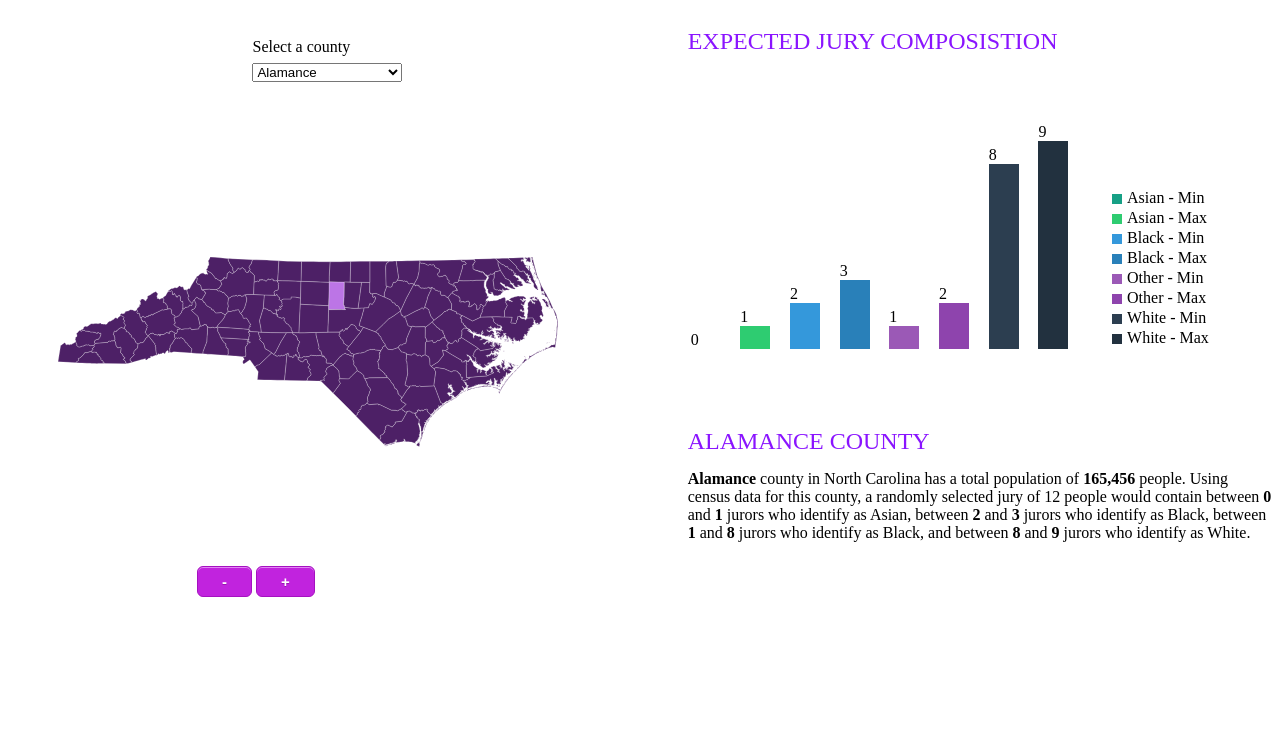
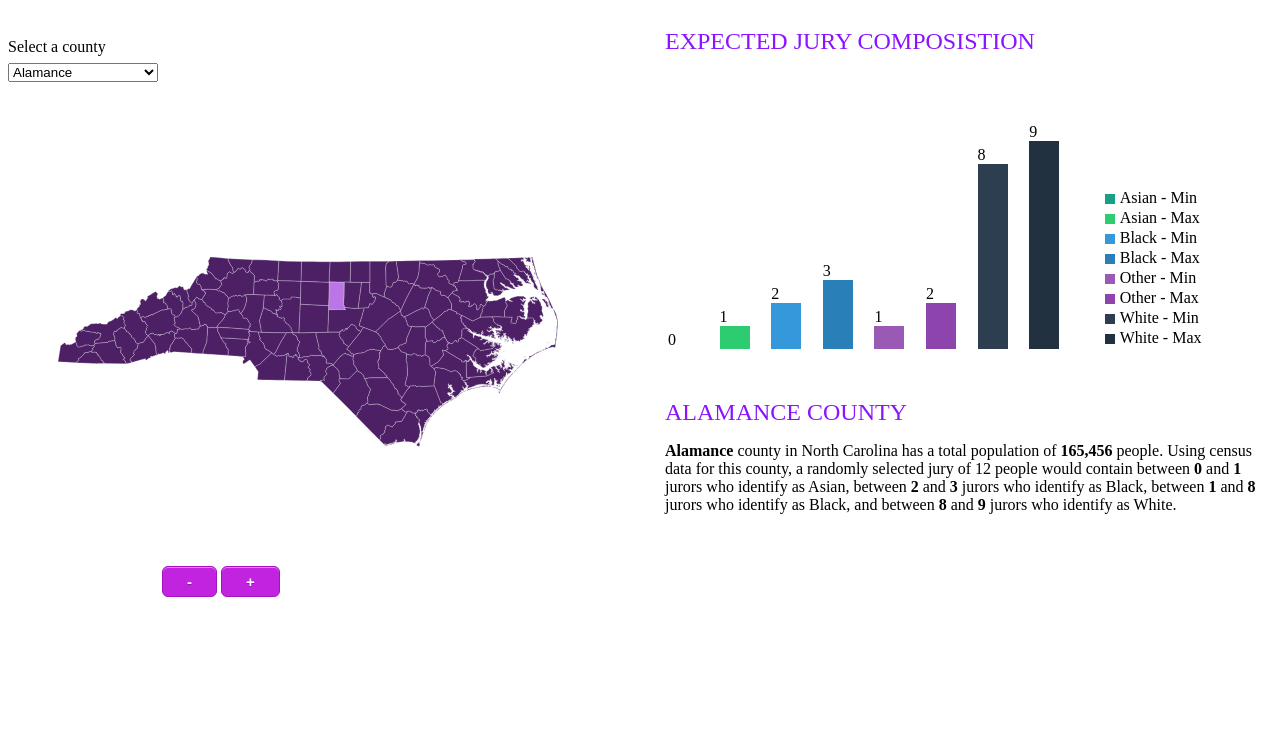
Before and after one commit to Daniel-G-Benedict/myjurydashboard, a plain HTML site: page index.html in a window 1280 px wide. Drawn offline with Linux system fonts and the light colour scheme.

Commit message:
0.1.9
Overlap fixed.

```diff
--- a/index.html
+++ b/index.html
@@ -6,10 +6,10 @@
       </head>
     <body>
 
-        <div id="dashboard" style="height: 600px; display: flex; flex-direction: row; flex-flow: row wrap; align-items: stretch;">
+        <div id="dashboard">
             <div id ="map">
-                    <mapOverlay style="position : relative; top : 90%; left : 35px; z-index: 1;">
-                        <countyDropdown style="position:relative; left : 32%; bottom : 85%;">
+                    <mapOverlay style="position : relative; top : 90%; z-index: 1;">
+                        <countyDropdown style="position:relative; bottom : 85%; padding-left: auto; padding-right: auto;">
                             <label>
                                 Select a county
                             </label>
@@ -1084,7 +1084,7 @@
                          height="30557"/>
                         </svg>
             </div>
-            <div id="data" style=" flex: 2 0 300px; ">
+            <div id="data">
                     <div id="chart">
                         <h2>
                            Census data
--- a/juryScript.js
+++ b/juryScript.js
@@ -62,12 +62,7 @@ else {
 map.addEventListener(
   "mousedown",
   function (e) {
-    beginMapDrag();
-  },
-  true
-);//close addding map drag mouse down listener
 
-function beginMapDrag() {
     //console.log("moving map");
     isDown = true;
 
@@ -88,8 +83,9 @@ var newMapY = parseInt(map.style.top) - e.clientY;
     offset = [
       newMapX, newMapY
     ];
-}//close beginMapDrag()
-
+  },
+  true
+);
 
 
 // MAP DRAG - MOUSE UP EVENT LISTENER
@@ -173,6 +169,20 @@ document.addEventListener(
     var distToLimitTop
 
    // console.log(map)
+  },
+  true
+);
+
+// MAP DRAG - MOUSE MOVE EVENT LISTENER
+document.addEventListener(
+  "mousemove",
+  function (e) {
+    //console.log("moving");
+    event.preventDefault();
+    if (isDown) {
+      map.style.left = e.clientX + offset[0] + "px";
+      map.style.top = e.clientY + offset[1] + "px";
+    }
   },
   true
 );
--- a/style.css
+++ b/style.css
@@ -23,6 +23,37 @@ button:active {
 
 #dashboard{
   margin-bottom: 25px;
+  display: flex;
+  flex-direction: row;
+  flex-flow: row wrap;
+  align-items: stretch;
+}
+
+#map {
+  background-color: white;
+  height: 600px;
+  flex: 2 0 300px;
+  overflow: hidden;
+}
+
+#data {
+  display: flex;
+  height: 600;
+  flex: 2 0 300px;
+  flex-direction: column;
+
+}
+
+#chart {
+  background-color:#white;
+
+  height : auto;
+
+  padding-top: 20px;
+  padding-left: 25px;
+  padding-right: 0px;
+
+  margin-bottom:25px;
 }
 
 #dataExplanation {
@@ -32,16 +63,6 @@ button:active {
 
   height : 300px;
 }
-
-#chart {
-    background-color:#white;
-    height: 380px;
-
-    padding-top: 20px;
-    padding-left: 25px;
-    padding-right: 0px;
-}
-
 
 h2 {
     color : #8A14FF;
@@ -55,13 +76,6 @@ h2 {
 
 p {
     font-size: 14;
-}
-
-#map {
-    background-color: white;
-    height: 600px;
-    flex: auto;
-    overflow: hidden;
 }
 
 .county {
```
Lines whose indentation alone changed are shown as unchanged.
